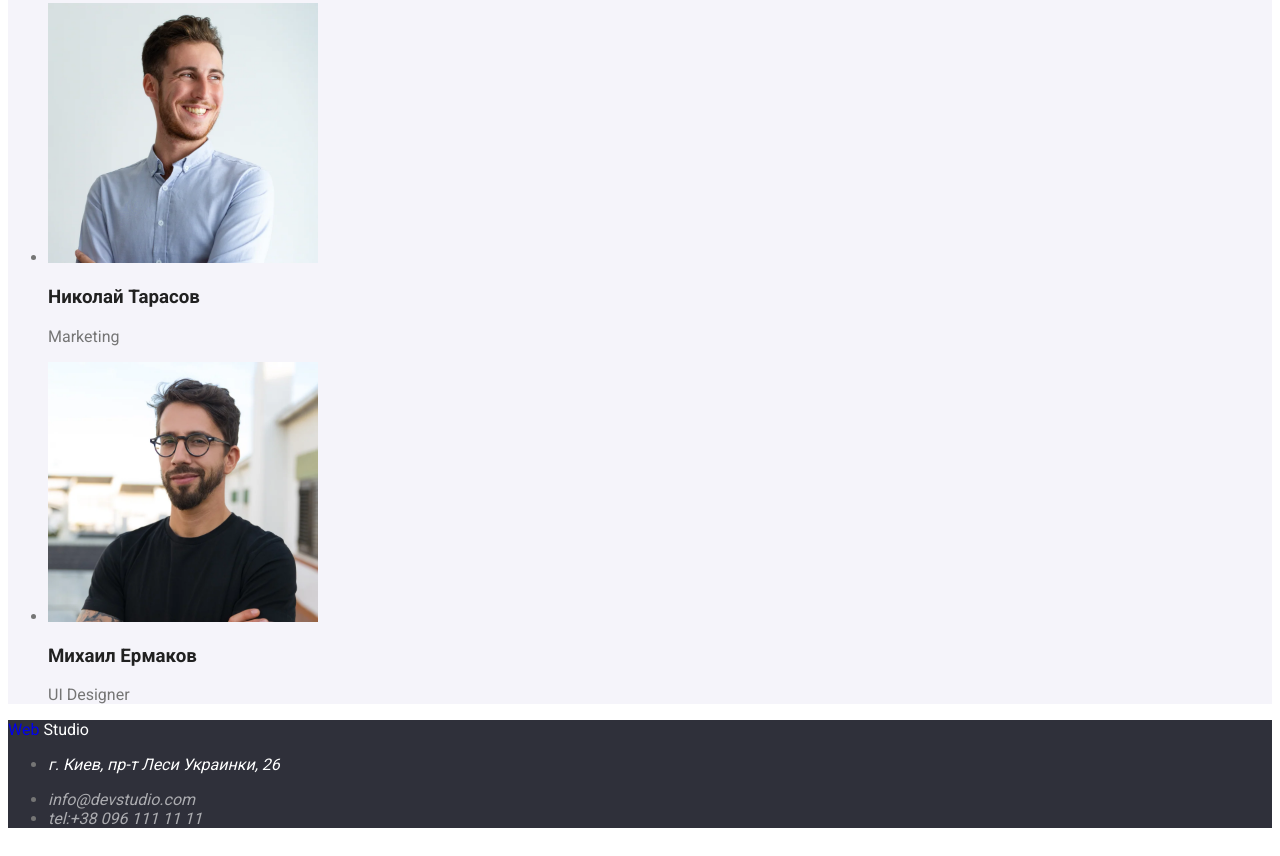
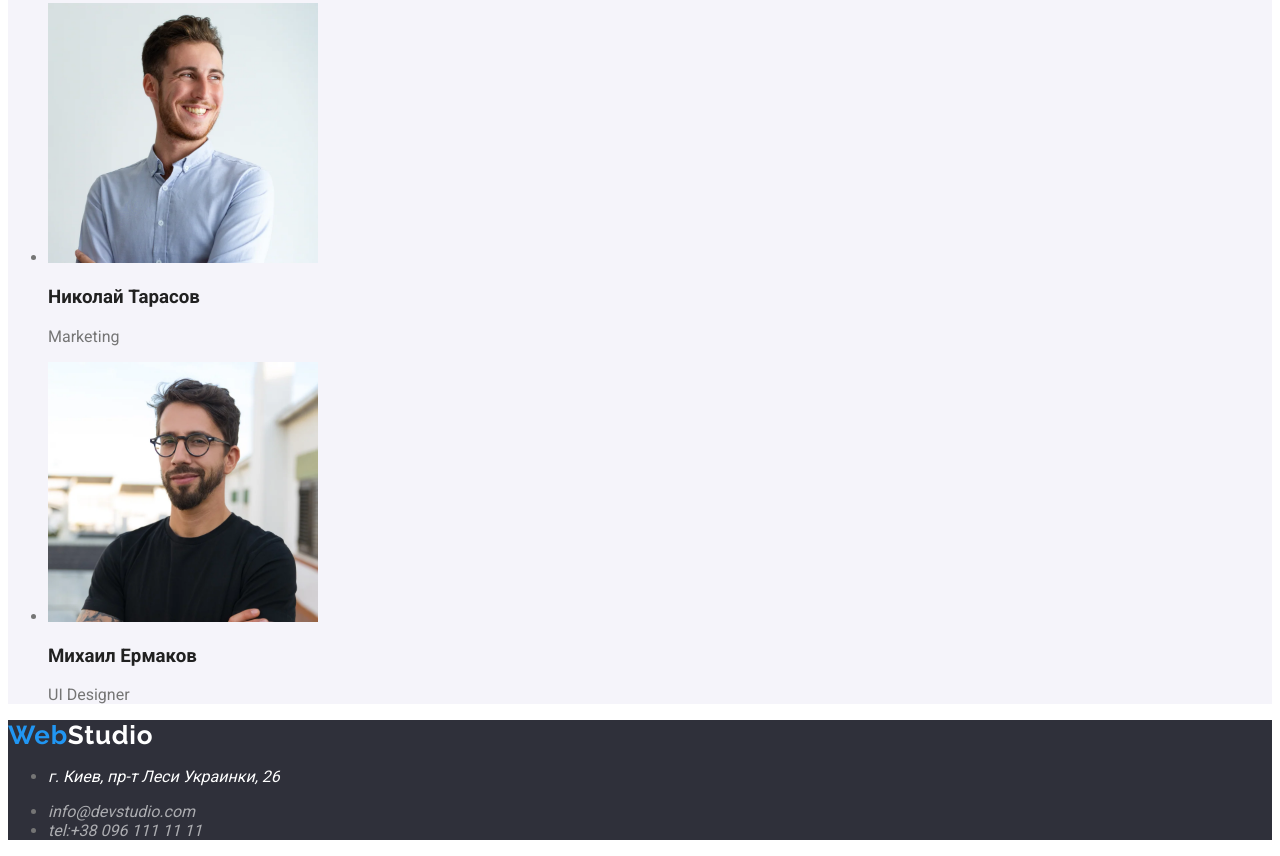
Before and after one commit to Askarunro/goit-markup-hw-02, a plain HTML site: page index.html in a window 1280 px wide. Shown: the part 1765-2621 px from the top of the page. Drawn offline with Linux system fonts and the light colour scheme.

Commit message:
редагую лого

```diff
--- a/index.html
+++ b/index.html
@@ -16,8 +16,7 @@
     <header class="header-nav">
         <nav>
             <a href="./index.html" class="logo">
-                <span class="color-logo">Web</span>
-                <span class="color-logo darker">Studio</span>
+            <span>Web</span><span class="color-logo darker">Studio</span>
             </a>
             <ul class="items-nav">
                 <li><a href="./index.html">Студия</a></li>
@@ -58,7 +57,7 @@
                     <li>
                         <h3>Современные технологии</h3>
                         <p>Значимость этих проблем настолько очевидна,
-                                что реализация плановых заданий.</p>
+                            что реализация плановых заданий.</p>
                         </li>
                 </ul>
             </section>
@@ -102,9 +101,8 @@
         </main>
                 <!--Футер-->
         <footer class="footer">
-            <a href="index.html">
-                <span class="color-logo">Web</span>
-                <span class="color-logo lighter">Studio</span>
+            <a href="./index.html" class="logo">
+                <span>Web</span><span class="color-logo lighter">Studio</span>
             </a>
             <address class="address">
                 <ul class="items-cont">
```
